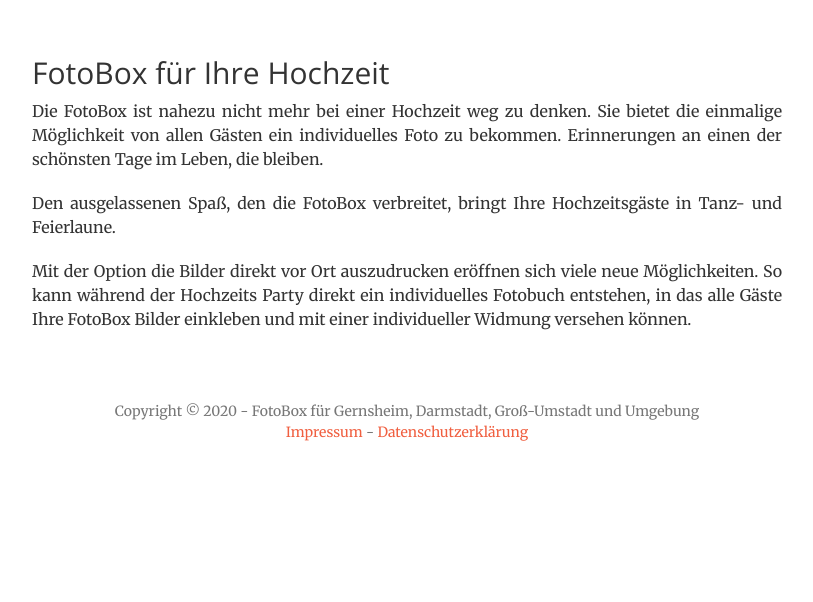
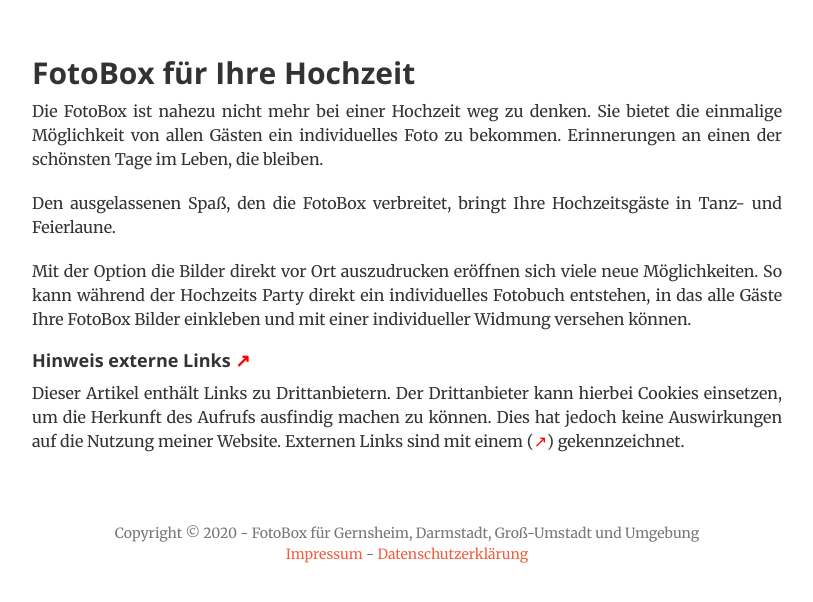
Before and after one commit to wetty/fotoboxo, a Jekyll site: the page built from fotobox/hochzeit.md, in a window 1280 px wide, cut to the strip 244-846 px from the top of the page. Shown: the whole strip, without its empty margins (233-1046 px from the left). Built offline with Jekyll 4.4.1, drawn with Linux system fonts in a browser that asks for light colours.

Commit message:
wetty.scss

```diff
--- a/_includes/_references.md
+++ b/_includes/_references.md
@@ -1,3 +1,6 @@
+#### Hinweis externe Links <span style="color: red;">↗</span> ####
+
+Dieser Artikel enthält Links zu Drittanbietern. Der Drittanbieter kann hierbei Cookies einsetzen, um die Herkunft des Aufrufs ausfindig machen zu können. Dies hat jedoch keine Auswirkungen auf die Nutzung meiner Website. Externen Links sind mit einem (<span style="color: red;">↗</span>) gekennzeichnet.
 
 [emaillink]: &#109;&#097;&#105;&#108;&#116;&#111;&#058;&#116;&#104;&#111;&#109;&#097;&#115;&#064;&#119;&#101;&#116;&#116;&#101;&#114;&#101;&#114;&#046;&#100;&#101; "Email an Thomas Wetterer"
 [Gernsheimer Schiff]: https://gernsheimer-schiff.de/ "...gut essen - gesellig feiern!"
--- a/_includes/fotobox.html
+++ b/_includes/fotobox.html
@@ -2,7 +2,7 @@
     <div class="container">
         <div class="row">
             <div class="col-lg-12 text-center">
-                <h2 class="section-heading">Die FotoBox bietet Ihnen</h2>
+                <h2 class="section-heading">Unsere FotoBox bietet Ihnen</h2>
                 <hr class="primary">
             </div>
         </div>
--- /dev/null
+++ b/_sass/wetty.scss
@@ -0,0 +1,5 @@
+a[href*="//"]:not([href*="res.cloudinary.com"]):not([href*="fotos-aus-der-box.de"]):not([href*="localhost"]):after { content: "↗"; color: red; }
+
+h2, .h2, h3, .h3, h4, .h4 {
+  font-weight: bold;
+}
--- a/assets/css/main.scss
+++ b/assets/css/main.scss
@@ -48,3 +48,5 @@ $theme-light: #DDD;
         "base",
 		"blog"
 ;
+
+@import "wetty";
```
